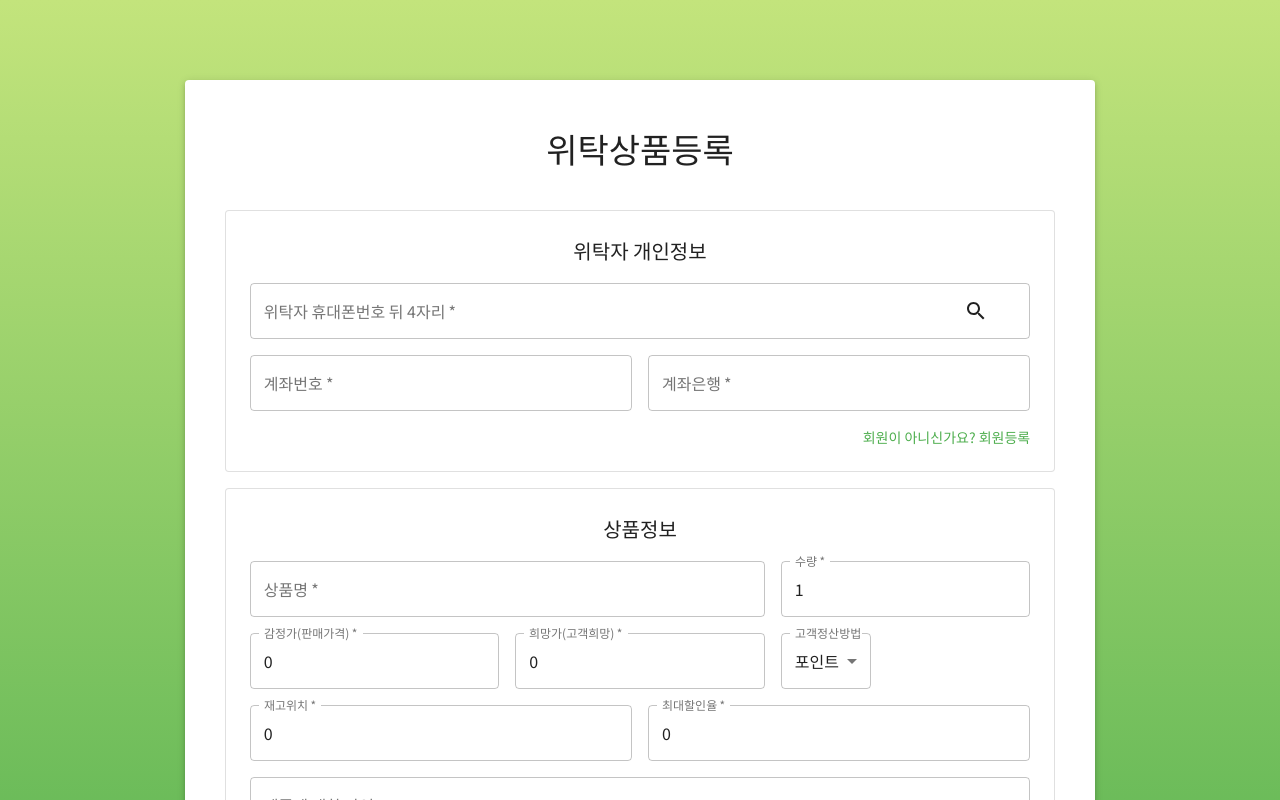
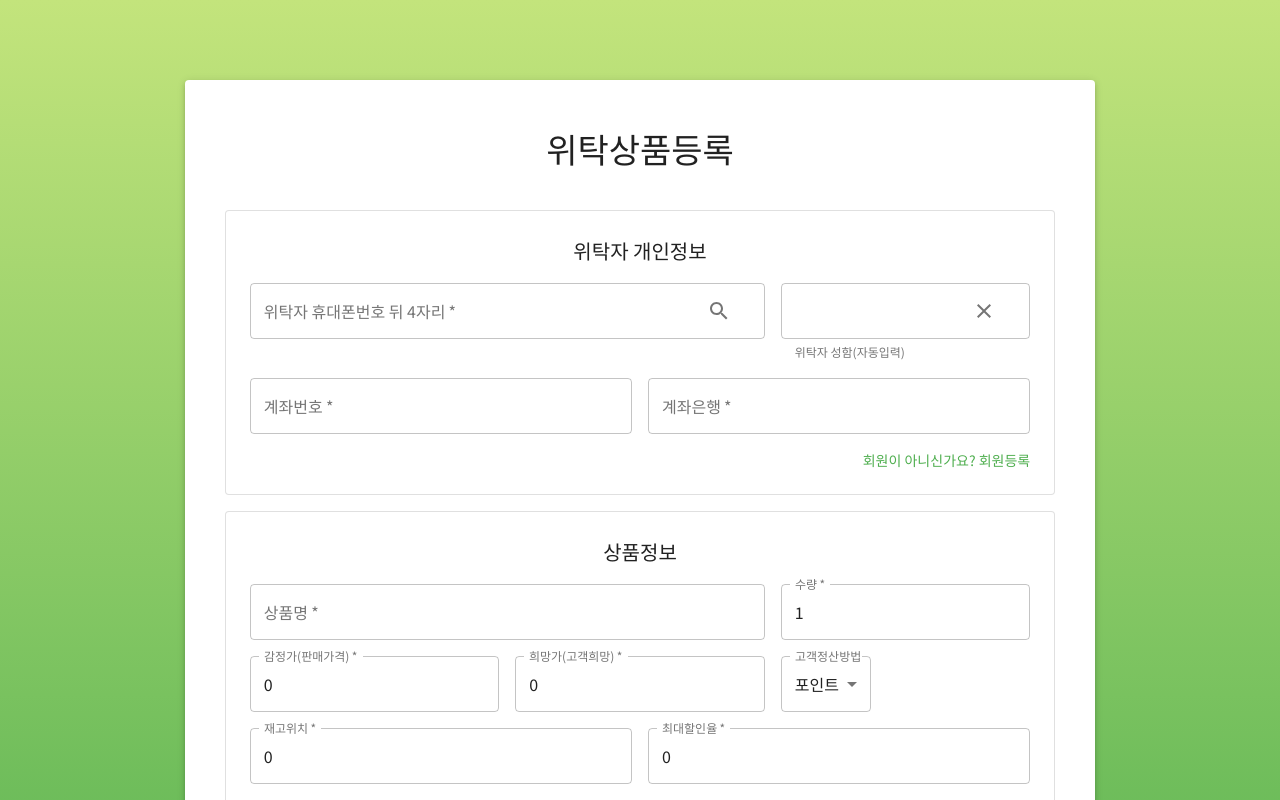
Before and after one commit to pjh4400/MarketBalgyun-Frontend, a React app: page /consign-product in a window 1280 px wide. Shown: the top 800 px of the page. Built offline with nearby package versions, Linux system fonts and the light colour scheme.

Commit message:
위탁상품 등록 백엔드 연동

```diff
--- a/src/components/ProductInfo.js
+++ b/src/components/ProductInfo.js
@@ -32,9 +32,8 @@ const ProductInfo = ({ info, onPreviousStep }) => {
         e.preventDefault();
         console.log(product);
         axios.post('api/generalProduct',product)
-        .then( (response) => {
-            console.log(response);
-
+        .then( (res) => {
+            console.log(res);
         })
         .catch( (error) => {
             console.log(error);
--- a/src/pages/Payment.js
+++ b/src/pages/Payment.js
@@ -23,7 +23,7 @@ const useStyles2 = makeStyles((theme) => ({
 }));
 
 
-const Payment = ({ sum_price, onDiscount, onApplyPoint }) => {
+const Payment = ({ sum_price }) => {
     const [membership, setMemberShip] = useState(false);
     const [customer, setCustomer] = useState({});
     const [finalPrice, setFinalPrice] = useState(sum_price);
--- a/src/pages/RegisterConsignProduct.js
+++ b/src/pages/RegisterConsignProduct.js
@@ -1,15 +1,17 @@
 import React, { useState } from 'react';
-import { Container, Typography, Paper, Grid, Button, TextField, MenuItem, InputAdornment} from '@material-ui/core';
+import { Container, Typography, Paper, Grid, Button, TextField, MenuItem, InputAdornment, IconButton } from '@material-ui/core';
 import { Link } from 'react-router-dom'
 import SearchIcon from '@material-ui/icons/Search';
+import ClearIcon from '@material-ui/icons/clear';
+import axios from 'axios';
 
 import useStyles from './Style';
-import ConsignProducts from '../tempDB/ConsignProducts';
-import Customers from '../tempDB/Customers';
 
 
 const RegisterConsignProduct = () => {
     const [mode, setMode] = useState('new'); // 새로 등록 시 'new', 기존 정보 조회 및 수정 시 'old'
+    const [consignerPhone, setConsignerPhone] = useState('');
+    const [consignerName, setConsignerName] = useState('');
     const [product, setProduct] = useState({
         name: '',
         quantity: 1,
@@ -27,6 +29,12 @@ const RegisterConsignProduct = () => {
 
     const classes = useStyles();
 
+    const onChangePhone = (e) => {
+        e.preventDefault();
+        setConsignerPhone(e.target.value);
+
+    }
+
     const onChangeHandler = (e) => {
         e.preventDefault();
         setProduct({
@@ -35,21 +43,53 @@ const RegisterConsignProduct = () => {
         });
     }
 
+    const onDeleteCustomer = (e) => {
+        e.preventDefault();
+        setConsignerName('');
+        setConsignerPhone('');
+        setProduct({
+            ...product,
+            consigner_phone: '',
+        })
+    }
+
     const onSearchCustomer = (e) => {
-        let customer = Customers.find(customer => customer.phone.slice(-4) === product.consigner_phone);
-        if (customer === undefined) {
-            alert("해당 회원이 존재하지 않습니다.");
-        }
-        else {
-            console.log(customer);
-            alert(customer.name + " : " + customer.phone);
-        }
-        e.preventDefault();
+        axios.get('api/customer', {
+            params: {
+                phone: consignerPhone,
+            }
+        })
+            .then((res) => {
+                if (res.data === "No Customer") {
+                    alert("해당 회원이 존재하지 않습니다.");
+                }
+                else {
+                    console.log(res.data[0]);
+                    setConsignerName(res.data[0].name);
+                    setProduct({
+                        ...product,
+                        consigner_phone: consignerPhone,
+                    });
+                }
+            })
+            .catch((error) => {
+                console.log(error);
+            })
+
     }
 
     const onSubmitProduct = (e) => {
         e.preventDefault();
         console.log(product);
+        axios.post('api/consignProduct', product)
+            .then((res) => {
+                if(res==='Posting Success'){
+                    alert('정상적으로 등록되었습니다.');
+                }
+            })
+            .catch((error) => {
+                console.log(error);
+            })
     }
 
 
@@ -70,20 +110,37 @@ const RegisterConsignProduct = () => {
                                     위탁자 개인정보
                         </Typography>
                                 <Grid container spacing={2}>
-                                    <Grid item xs={12}>
+                                    <Grid item xs={12} sm={8}>
                                         <TextField
                                             type="number"
                                             variant="outlined"
                                             required
                                             fullWidth
                                             label="위탁자 휴대폰번호 뒤 4자리"
-                                            name="consigner_phone"
-                                            value={product.consigner_phone}
-                                            onChange={onChangeHandler}
+                                            value={consignerPhone}
+                                            onChange={onChangePhone}
                                             InputProps={{
                                                 endAdornment: (
                                                     <InputAdornment>
-                                                        <Button onClick={onSearchCustomer}><SearchIcon /></Button>
+                                                        <IconButton onClick={onSearchCustomer}><SearchIcon /></IconButton>
+                                                    </InputAdornment>
+                                                )
+                                            }}
+                                        />
+                                    </Grid>
+
+                                    <Grid item xs={12} sm={4}>
+                                        <TextField
+                                            type="text"
+                                            helperText="위탁자 성함(자동입력)"
+                                            variant="outlined"
+                                            required
+                                            fullWidth
+                                            value={consignerName}
+                                            InputProps={{
+                                                endAdornment: (
+                                                    <InputAdornment>
+                                                        <IconButton onClick={onDeleteCustomer}><ClearIcon /></IconButton>
                                                     </InputAdornment>
                                                 )
                                             }}
```
